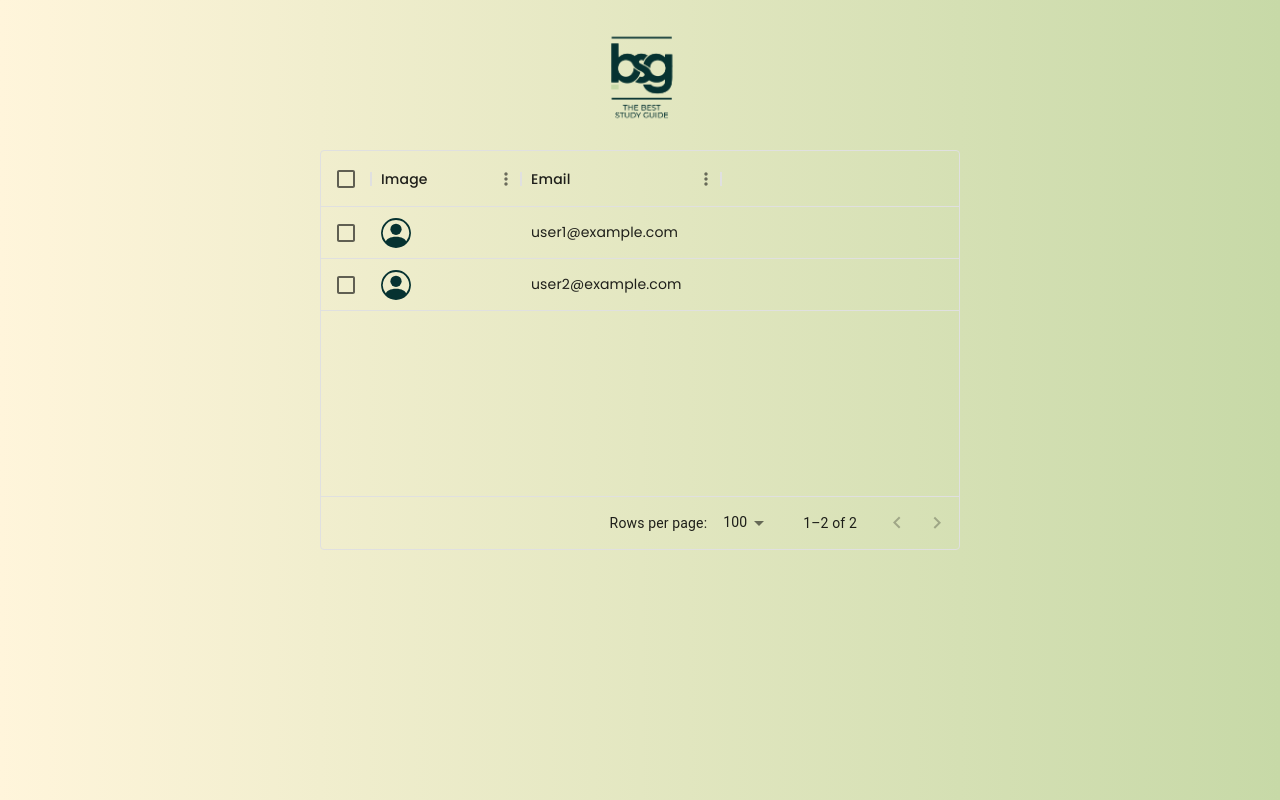
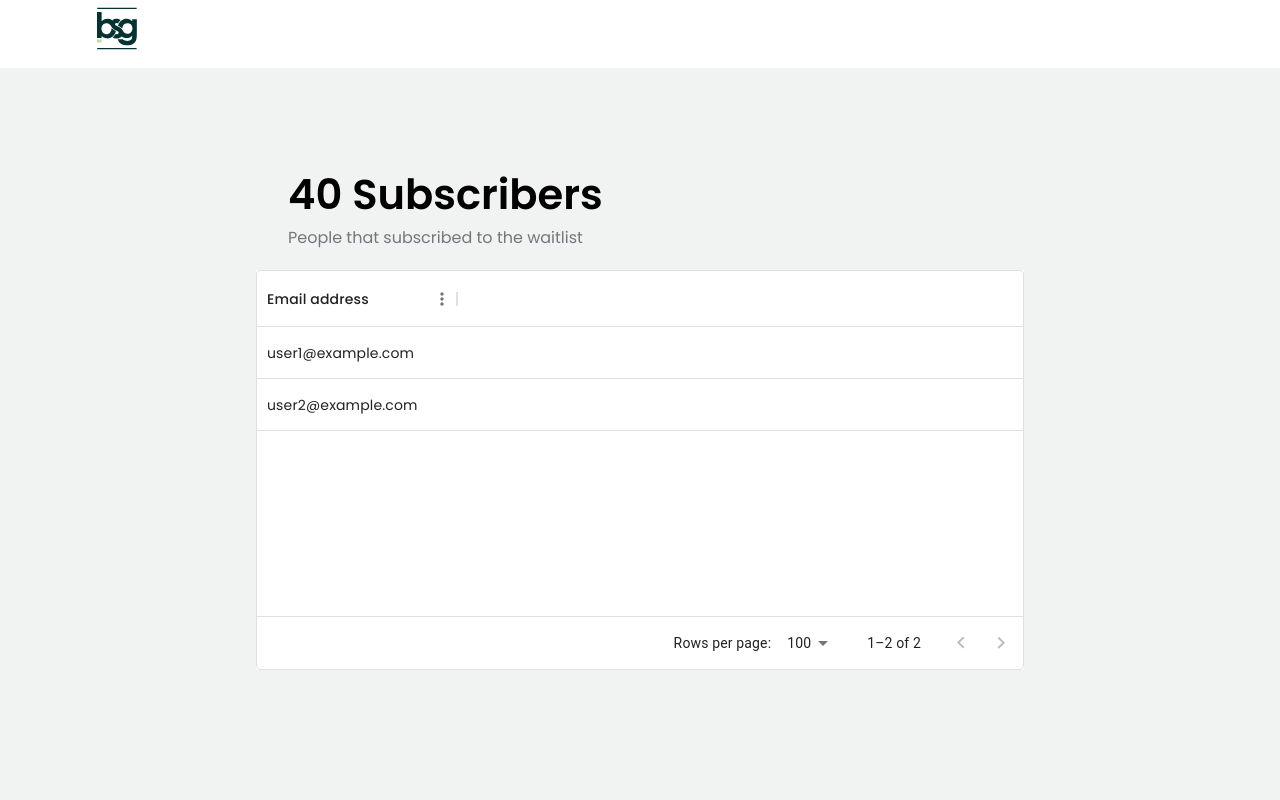
Before and after one commit to Touchstack/BSG-Admin, a React (Vite) app: page /home in a window 1280 px wide. Built offline with nearby package versions, Linux system fonts and the light colour scheme.

Commit message:
Updated UI design to match Figma

```diff
--- a/src/components/DataTable.jsx
+++ b/src/components/DataTable.jsx
@@ -1,20 +1,10 @@
 import { DataGrid } from '@mui/x-data-grid';
-import { BsPersonCircle } from 'react-icons/bs';
 
 const columns = [
-  {
-    field: 'image',
-    headerName: 'Image',
-    width: 150,
-    renderCell: () => (
-      <BsPersonCircle
-        style={{ width: '30px', height: '50px', borderRadius: '50%', color: '#063231' }}
-      />
-    ),
-  },
+
   {
     field: 'email',
-    headerName: 'Email',
+    headerName: 'Email address',
     width: 200,
   },
 ];
@@ -27,15 +17,14 @@ const rows = [
 
 const DataTable = () => {
   return (
-    <div style={{ height: 400, width: '50%' }}>
+     <div style={{ height: 400, width: '60%', backgroundColor:"#FFFFFF" }} >
       <DataGrid
         rows={rows}
         columns={columns}
         pageSize={5}
-        checkboxSelection
         disableSelectionOnClick
       />
-    </div>
+   </div>
   );
 };
 
--- /dev/null
+++ b/src/components/NavBar.jsx
@@ -0,0 +1,42 @@
+import Logo from "../assets/images/BSGLogo1.svg";
+import { ClipLoader } from "react-spinners";
+import { useState } from "react";
+
+const NavBar = () => {
+  const [loading, setLoading] = useState(false);
+
+  const user = localStorage.getItem("user");
+
+  const logOut = () => {
+    setLoading(true);
+    setTimeout(() => {
+      localStorage.removeItem("user");
+      window.location.replace("/");
+    }, 1000);
+  };
+
+  return (
+    <nav className="bg-[#FFFFFF] h-[68px] flex items-center justify-between px-10 mb-[6rem]">
+      <img
+        src={Logo}
+        alt="Logo"
+        className="md:w-[150px] sm:w-[100px] w-[100px] h-[60px]"
+      />
+
+      {user && (
+        <button
+          className="text-[14px] bg-[#063231] text-[#FFFFFF] p-[10px] rounded-[12px]"
+          onClick={logOut}
+        >
+          {loading ? (
+            <ClipLoader color={"#ffffff"} loading={loading} size={25} />
+          ) : (
+            "Logout"
+          )}
+        </button>
+      )}
+    </nav>
+  );
+};
+
+export default NavBar;
--- a/src/pages/AuthPage/SignInForm.jsx
+++ b/src/pages/AuthPage/SignInForm.jsx
@@ -1,7 +1,8 @@
 import { useForm } from "react-hook-form";
 import { ClipLoader } from "react-spinners";
 import { useState } from "react";
-import Logo from "../../assets/images/favicon.png";
+
+import NavBar from "../../components/NavBar";
 
 
 const SignInForm = () => {
@@ -19,7 +20,7 @@ const SignInForm = () => {
       console.log("Login successful");
       setLoading(true);
       localStorage.setItem('user', JSON.stringify("Login"));
-      setTimeout(() => window.location.replace("/home"), 2000); // Redirect
+      setTimeout(() => window.location.replace("/home"), 1000); // Redirect
     } else {
       // Display error message for incorrect email or password
       alert("Invalid email or password. Please try again.");
@@ -34,44 +35,50 @@ const SignInForm = () => {
   };
 
   return (
-    <div className="h-screen w-full bg-gradient-to-r from-[#FFF5DB] to-[#C7D9A7] pb-[7rem] flex flex-col items-center justify-center">
-      {/* Logo */}
-      <div className="flex items-center justify-center ">
-        <img src={Logo} alt="Logo" className="md:w-[150px] sm:w-[100px] w-[100px]" />
-      </div>
+    <div className="h-screen w-full bg-[#063231]">
+       <NavBar />
 
-      <div>
-        <p className="md:text-[38px] text-[28px] font-[700] text-[#063231]">Admin Login</p>
+    {/* Form Section */}
+       <div className="flex items-center justify-center px-5">
+           <div className="flex flex-col bg-[#FFF] w-[402px] h-[456px] rounded-[10px] py-[3rem]">
+              <div className="px-[2rem]">
+                <h1 className="md:text-[32px] text-[22px] font-[600] text-[#0B111C]">Admin Sign in</h1>
+
+                <p className="text-[#70787C] text-[14px]">
+                  Enter the email address you use to sign in to BSG.
+                </p>
               </div>
 
               {/* Form */}
-      <form onSubmit={handleSubmit(onSubmit)} className="mt-8 px-5 space-y-6">
+              <form onSubmit={handleSubmit(onSubmit)} className="mt-3 px-6 space-y-6">
                 {/* Email Input */}
                 <div>
-          <label htmlFor="email" className="text-lg font-medium text-gray-800">
+                  {/* <label htmlFor="email" className="text-lg font-medium text-gray-800">
                     Email
-          </label>
+                  </label> */}
                   <input
                     {...register("email", { required: "Email is required", pattern: /^\S+@\S+$/i })}
                     type="email"
                     id="email"
                     name="email"
-            className="mt-1 p-3 w-full border border-gray-300 rounded-full outline-none focus:border-none"
+                    placeholder="Enter your email address"
+                    className="mt-1 p-3 w-full bg-[#EFF3F4] border border-gray-300 rounded-[12px] outline-none focus:border-none"
                   />
                   {errors.email && <p className="text-red-500 text-sm mt-2">{errors.email.message}</p>}
                 </div>
 
                 {/* Password Input */}
                 <div>
-          <label htmlFor="password" className="text-lg font-medium text-gray-800">
+                  {/* <label htmlFor="password" className="text-lg font-medium text-gray-800">
                     Password
-          </label>
+                  </label> */}
                   <input
                     {...register("password", { required: "Password is required", minLength: 6 })}
                     type="password"
                     id="password"
                     name="password"
-            className="mt-1 p-3 w-full border border-gray-300 rounded-full outline-none focus:border-none"
+                    placeholder="Enter your password"
+                    className="mt-1 p-3 w-full bg-[#EFF3F4] border border-gray-300 rounded-[12px] outline-none focus:border-none"
                   />
                   {errors.password && <p className="text-red-500 text-sm mt-2">{errors.password.message}</p>}
                 </div>
@@ -79,7 +86,7 @@ const SignInForm = () => {
                 {/* Submit Button */}
                 <button
                   type="submit"
-          className="w-full bg-[#063231] text-white p-[1rem] rounded-full hover:bg-[#066362] focus:outline-none focus:ring focus:border-blue-300"
+                  className="w-full bg-[#063231] text-white p-[1rem] rounded-[12px] hover:bg-[#066362] focus:outline-none focus:ring focus:border-blue-300"
                   disabled={isSubmitting}
                 >
                   {loading ? (
@@ -90,6 +97,9 @@ const SignInForm = () => {
                 </button>
               </form>
            </div>
+       </div>
+       {/* Form Section */}
+    </div>
   );
 };
 
--- a/src/pages/HomePage/HomePage.jsx
+++ b/src/pages/HomePage/HomePage.jsx
@@ -1,18 +1,27 @@
-import Logo from "../../assets/images/favicon.png";
+import NavBar from "../../components/NavBar";
 import DataTable from "../../components/DataTable";
-
 
 const HomePage = () => {
   return (
-    <div className="h-screen w-full bg-gradient-to-r from-[#FFF5DB] to-[#C7D9A7] pb-[7rem] flex flex-col items-center">
-        <div className="flex items-center justify-center ">
-          <img src={Logo} alt="Logo" className="md:w-[150px] sm:w-[100px] w-[100px]" />
-        </div>
+    <div className="bg-[#F1F2F2] h-screen">
+      <NavBar />
 
+      {/* Text Area */}
+      <div className="flex flex-col mx-[6rem] md:mx-[13rem] lg:mx-[18rem] mb-5">
+        <h1 className="text-[1rem] md:text-[1.5rem] lg:text-[2.6rem] font-semibold">
+          40 Subscribers
+        </h1>
+        <p className="text-xs md:text-sm lg:text-base text-[#70787C]">
+          People that subscribed to the waitlist
+        </p>
+      </div>
+
+      {/* DataTable */}
+      <div className="flex items-center justify-center">
         <DataTable />
+      </div>
+    </div>
+  );
+};
 
-    </div>
-  )
-}
-
-export default HomePage
+export default HomePage;
```
Also changed, not shown: src/assets/images/BSGLogo1.svg (added). Lines whose indentation alone changed are shown as unchanged.
